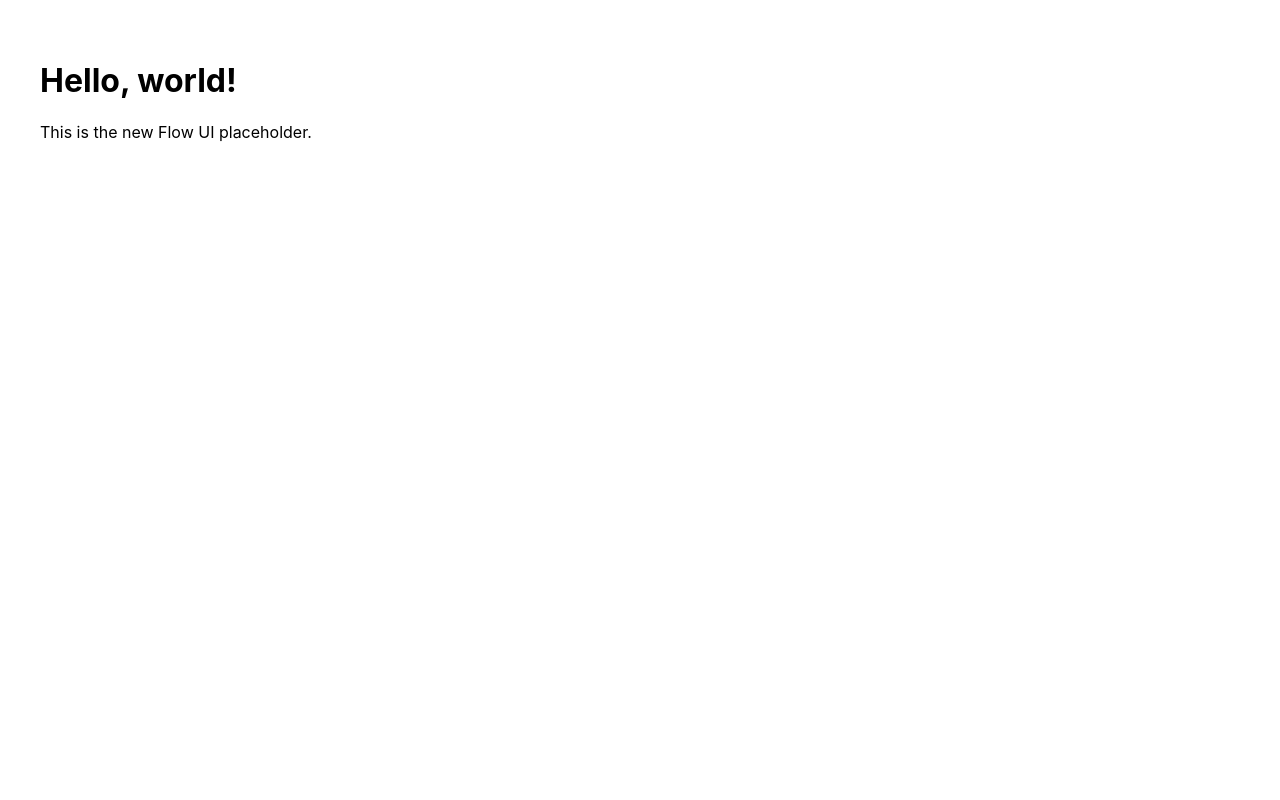
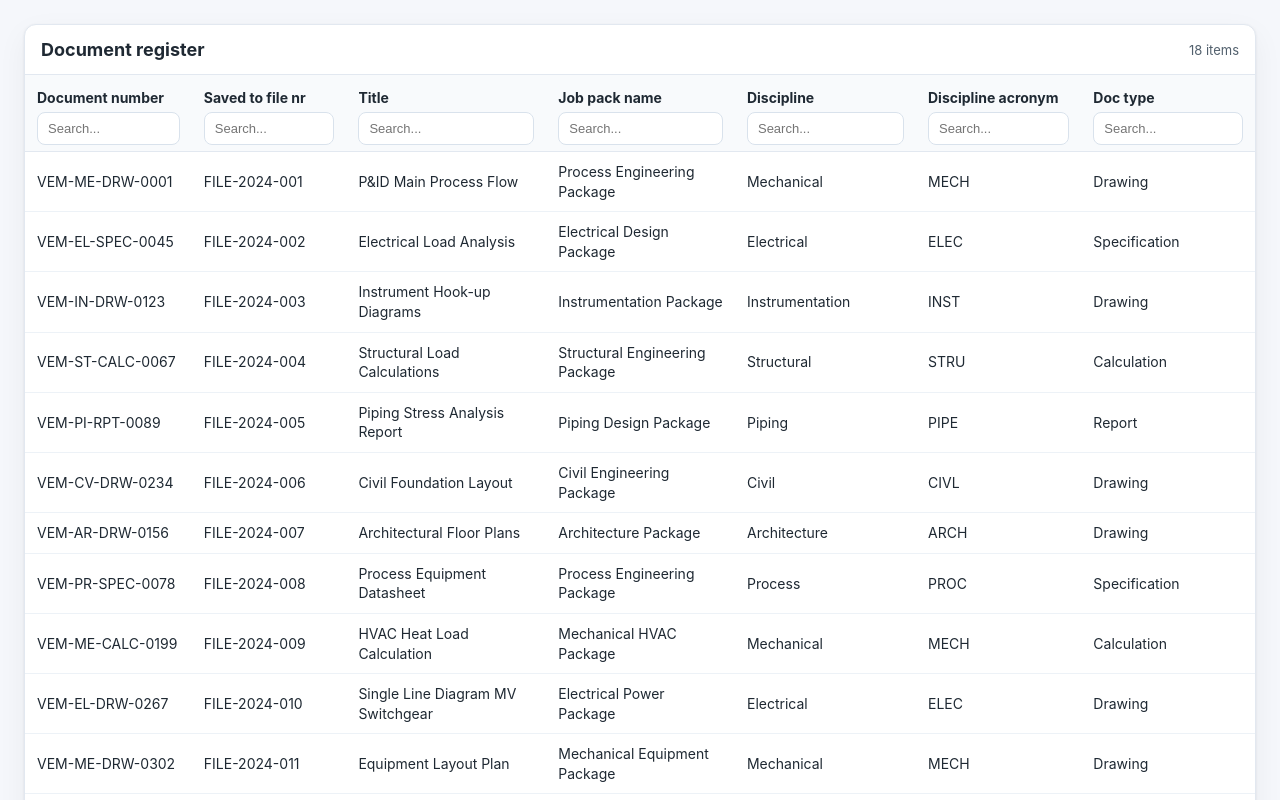
Before and after one commit to veep2012/flow_gen2_frontend, a React (Vite) app in the folder ui/: page / in a window 1280 px wide. Shown: the top 800 px of the page. Built offline with nearby package versions, Linux system fonts and the light colour scheme.

Commit message:
aleks: 17.12.2025: transfered apis and docs/

```diff
--- a/ui/src/App.jsx
+++ b/ui/src/App.jsx
@@ -1,10 +1,321 @@
-import React from "react";
+import React, { useMemo, useState } from "react";
+
+const columns = [
+  { key: "documentNumber", label: "Document number" },
+  { key: "fileNumber", label: "Saved to file nr" },
+  { key: "title", label: "Title" },
+  { key: "jobPack", label: "Job pack name" },
+  { key: "discipline", label: "Discipline" },
+  { key: "disciplineAcronym", label: "Discipline acronym" },
+  { key: "docType", label: "Doc type" },
+];
+
+const documents = [
+  {
+    documentNumber: "VEM-ME-DRW-0001",
+    fileNumber: "FILE-2024-001",
+    title: "P&ID Main Process Flow",
+    jobPack: "Process Engineering Package",
+    discipline: "Mechanical",
+    disciplineAcronym: "MECH",
+    docType: "Drawing",
+  },
+  {
+    documentNumber: "VEM-EL-SPEC-0045",
+    fileNumber: "FILE-2024-002",
+    title: "Electrical Load Analysis",
+    jobPack: "Electrical Design Package",
+    discipline: "Electrical",
+    disciplineAcronym: "ELEC",
+    docType: "Specification",
+  },
+  {
+    documentNumber: "VEM-IN-DRW-0123",
+    fileNumber: "FILE-2024-003",
+    title: "Instrument Hook-up Diagrams",
+    jobPack: "Instrumentation Package",
+    discipline: "Instrumentation",
+    disciplineAcronym: "INST",
+    docType: "Drawing",
+  },
+  {
+    documentNumber: "VEM-ST-CALC-0067",
+    fileNumber: "FILE-2024-004",
+    title: "Structural Load Calculations",
+    jobPack: "Structural Engineering Package",
+    discipline: "Structural",
+    disciplineAcronym: "STRU",
+    docType: "Calculation",
+  },
+  {
+    documentNumber: "VEM-PI-RPT-0089",
+    fileNumber: "FILE-2024-005",
+    title: "Piping Stress Analysis Report",
+    jobPack: "Piping Design Package",
+    discipline: "Piping",
+    disciplineAcronym: "PIPE",
+    docType: "Report",
+  },
+  {
+    documentNumber: "VEM-CV-DRW-0234",
+    fileNumber: "FILE-2024-006",
+    title: "Civil Foundation Layout",
+    jobPack: "Civil Engineering Package",
+    discipline: "Civil",
+    disciplineAcronym: "CIVL",
+    docType: "Drawing",
+  },
+  {
+    documentNumber: "VEM-AR-DRW-0156",
+    fileNumber: "FILE-2024-007",
+    title: "Architectural Floor Plans",
+    jobPack: "Architecture Package",
+    discipline: "Architecture",
+    disciplineAcronym: "ARCH",
+    docType: "Drawing",
+  },
+  {
+    documentNumber: "VEM-PR-SPEC-0078",
+    fileNumber: "FILE-2024-008",
+    title: "Process Equipment Datasheet",
+    jobPack: "Process Engineering Package",
+    discipline: "Process",
+    disciplineAcronym: "PROC",
+    docType: "Specification",
+  },
+  {
+    documentNumber: "VEM-ME-CALC-0199",
+    fileNumber: "FILE-2024-009",
+    title: "HVAC Heat Load Calculation",
+    jobPack: "Mechanical HVAC Package",
+    discipline: "Mechanical",
+    disciplineAcronym: "MECH",
+    docType: "Calculation",
+  },
+  {
+    documentNumber: "VEM-EL-DRW-0267",
+    fileNumber: "FILE-2024-010",
+    title: "Single Line Diagram MV Switchgear",
+    jobPack: "Electrical Power Package",
+    discipline: "Electrical",
+    disciplineAcronym: "ELEC",
+    docType: "Drawing",
+  },
+  {
+    documentNumber: "VEM-ME-DRW-0302",
+    fileNumber: "FILE-2024-011",
+    title: "Equipment Layout Plan",
+    jobPack: "Mechanical Equipment Package",
+    discipline: "Mechanical",
+    disciplineAcronym: "MECH",
+    docType: "Drawing",
+  },
+  {
+    documentNumber: "VEM-IN-SPEC-0145",
+    fileNumber: "FILE-2024-012",
+    title: "Control Valve Specification",
+    jobPack: "Instrumentation Package",
+    discipline: "Instrumentation",
+    disciplineAcronym: "INST",
+    docType: "Specification",
+  },
+  {
+    documentNumber: "VEM-PI-DRW-0278",
+    fileNumber: "FILE-2024-013",
+    title: "Piping Isometric Drawings",
+    jobPack: "Piping Design Package",
+    discipline: "Piping",
+    disciplineAcronym: "PIPE",
+    docType: "Drawing",
+  },
+  {
+    documentNumber: "VEM-ST-DRW-0189",
+    fileNumber: "FILE-2024-014",
+    title: "Steel Structure General Arrangement",
+    jobPack: "Structural Engineering Package",
+    discipline: "Structural",
+    disciplineAcronym: "STRU",
+    docType: "Drawing",
+  },
+  {
+    documentNumber: "VEM-EL-CALC-0321",
+    fileNumber: "FILE-2024-015",
+    title: "Cable Sizing Calculation",
+    jobPack: "Electrical Power Package",
+    discipline: "Electrical",
+    disciplineAcronym: "ELEC",
+    docType: "Calculation",
+  },
+  {
+    documentNumber: "VEM-CV-SPEC-0234",
+    fileNumber: "FILE-2024-016",
+    title: "Concrete Mix Design Specification",
+    jobPack: "Civil Engineering Package",
+    discipline: "Civil",
+    disciplineAcronym: "CIVL",
+    docType: "Specification",
+  },
+  {
+    documentNumber: "VEM-AR-SPEC-0167",
+    fileNumber: "FILE-2024-017",
+    title: "Interior Finishes Specification",
+    jobPack: "Architecture Package",
+    discipline: "Architecture",
+    disciplineAcronym: "ARCH",
+    docType: "Specification",
+  },
+  {
+    documentNumber: "VEM-PR-RPT-0201",
+    fileNumber: "FILE-2024-018",
+    title: "Process Safety Analysis Report",
+    jobPack: "Process Engineering Package",
+    discipline: "Process",
+    disciplineAcronym: "PROC",
+    docType: "Report",
+  },
+];
 
 function App() {
+  const [filters, setFilters] = useState(
+    () => Object.fromEntries(columns.map((col) => [col.key, ""])),
+  );
+
+  const filteredDocuments = useMemo(() => {
+    return documents.filter((doc) =>
+      columns.every((col) => {
+        const value = String(doc[col.key] ?? "").toLowerCase();
+        const filterValue = filters[col.key].trim().toLowerCase();
+        return value.includes(filterValue);
+      }),
+    );
+  }, [filters]);
+
+  const handleFilterChange = (key, value) => {
+    setFilters((prev) => ({ ...prev, [key]: value }));
+  };
+
   return (
-    <main style={{ fontFamily: "Inter, system-ui, sans-serif", padding: "2rem" }}>
-      <h1>Hello, world!</h1>
-      <p>This is the new Flow UI placeholder.</p>
+    <main className="page">
+      <style>
+        {`
+        :root {
+          color: #1f2933;
+          background: #f5f7fb;
+          font-family: "Inter", "SF Pro Display", system-ui, -apple-system, sans-serif;
+        }
+        * { box-sizing: border-box; }
+        body {
+          margin: 0;
+          background: #f5f7fb;
+        }
+        .page {
+          padding: 24px;
+        }
+        .card {
+          background: #fff;
+          border: 1px solid #e2e8f0;
+          border-radius: 12px;
+          box-shadow:
+            0 10px 30px rgba(15, 23, 42, 0.05),
+            0 1px 3px rgba(15, 23, 42, 0.08);
+          overflow: hidden;
+        }
+        .table {
+          width: 100%;
+          border-collapse: collapse;
+        }
+        .table thead th {
+          background: #f8fafc;
+          font-weight: 700;
+          text-align: left;
+          font-size: 14px;
+          color: #1f2933;
+          padding: 14px 12px 6px;
+          border-bottom: 1px solid #e2e8f0;
+        }
+        .table thead input {
+          width: 100%;
+          margin-top: 6px;
+          padding: 8px 10px;
+          border: 1px solid #d9e2ec;
+          border-radius: 8px;
+          font-size: 13px;
+          color: #52606d;
+          background: #fff;
+        }
+        .table tbody tr {
+          border-bottom: 1px solid #edf2f7;
+        }
+        .table tbody tr:last-child {
+          border-bottom: none;
+        }
+        .table td {
+          padding: 10px 12px;
+          font-size: 14px;
+          color: #1f2933;
+          line-height: 1.4;
+          background: #fff;
+        }
+        .table tbody tr:hover td {
+          background: #f7fafc;
+        }
+        .meta {
+          display: flex;
+          justify-content: space-between;
+          align-items: center;
+          padding: 14px 16px;
+          border-bottom: 1px solid #e2e8f0;
+        }
+        .meta h1 {
+          margin: 0;
+          font-size: 18px;
+          font-weight: 700;
+          color: #1f2933;
+        }
+        .meta .count {
+          font-size: 13px;
+          color: #52606d;
+        }
+        @media (max-width: 960px) {
+          .table {
+            display: block;
+            overflow-x: auto;
+            white-space: nowrap;
+          }
+        }
+      `}
+      </style>
+      <div className="card">
+        <div className="meta">
+          <h1>Document register</h1>
+          <span className="count">{filteredDocuments.length} items</span>
+        </div>
+        <table className="table">
+          <thead>
+            <tr>
+              {columns.map((col) => (
+                <th key={col.key}>
+                  <div>{col.label}</div>
+                  <input
+                    value={filters[col.key]}
+                    placeholder="Search..."
+                    onChange={(e) => handleFilterChange(col.key, e.target.value)}
+                  />
+                </th>
+              ))}
+            </tr>
+          </thead>
+          <tbody>
+            {filteredDocuments.map((doc) => (
+              <tr key={doc.documentNumber}>
+                {columns.map((col) => (
+                  <td key={col.key}>{doc[col.key]}</td>
+                ))}
+              </tr>
+            ))}
+          </tbody>
+        </table>
+      </div>
     </main>
   );
 }
```
Also changed, not shown: 1 other file (tests, documents, lock files or other folders).
